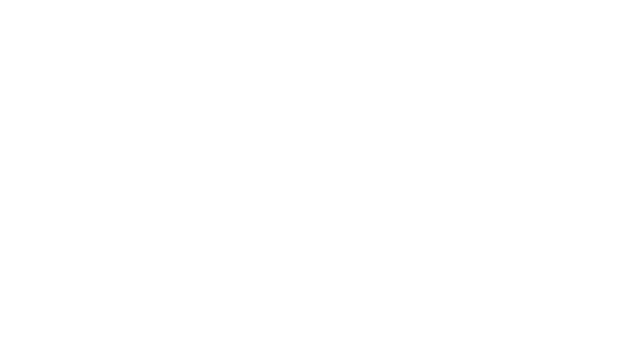
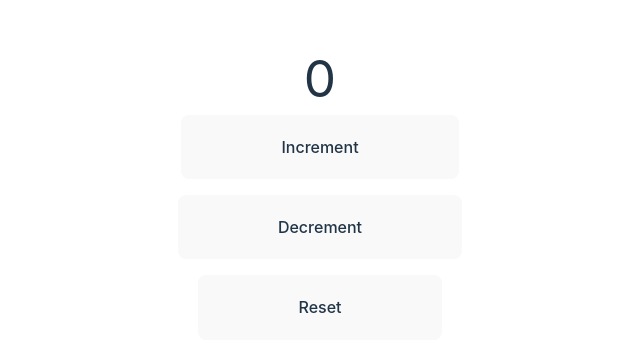
Before and after one commit to nikhil-kamboj420/React.js_HOOKS_, a React (Vite) app: page / in a window 1280 px wide. Shown: the part 9161-9512 px from the top of the page, without its empty margins (320-960 px from the left). Before the commit the page ends 8992 px from the top, so only its background shows below. Built offline with nearby package versions, Linux system fonts and the light colour scheme.

Commit message:
add useReducer

```diff
--- a/src/App.jsx
+++ b/src/App.jsx
@@ -29,6 +29,10 @@
 import { ThemeProvider } from "./components/hooks/contextApi/ContextApi";
 import { Navbar } from "./components/hooks/contextApi/Navbar";
 import { Content } from "./components/hooks/contextApi/Content";
+{
+  /* usereducer component */
+}
+import { CounterPP } from "./components/hooks/useReducer/CounterPP";
 
 function App() {
   return (
@@ -53,6 +57,8 @@
         <Navbar />
         <Content />
       </ThemeProvider>
+      {/* usereducer component */}
+      <CounterPP />
     </>
   );
 }
--- /dev/null
+++ b/src/components/hooks/useReducer/CounterPP.jsx
@@ -0,0 +1,37 @@
+import { useReducer } from "react";
+
+const initialState = {
+  count: 0,
+};
+
+const counterReducer = (state, action) => {
+  switch (action.type) {
+    case "Increment":
+      return { count: state.count + 1 };
+    case "Decrement":
+      return { count: state.count - 1 };
+    case "Reset":
+      return { count: 0 };
+    default:
+      state;
+      break;
+  }
+};
+
+export const CounterPP = () => {
+  const [state, dispatch] = useReducer(counterReducer, initialState);
+  return (
+    <div className="h-lvh max-w-[100vw] flex flex-col justify-center items-center">
+      <h1>{state.count}</h1>
+      <button className="my-2" onClick={() => dispatch({ type: "Increment" })}>
+        Increment
+      </button>
+      <button className="my-2" onClick={() => dispatch({ type: "Decrement" })}>
+        Decrement
+      </button>
+      <button className="my-2" onClick={() => dispatch({ type: "Reset" })}>
+        Reset
+      </button>
+    </div>
+  );
+};
```
Also changed, not shown: 1 other file (tests, documents, lock files or other folders).
